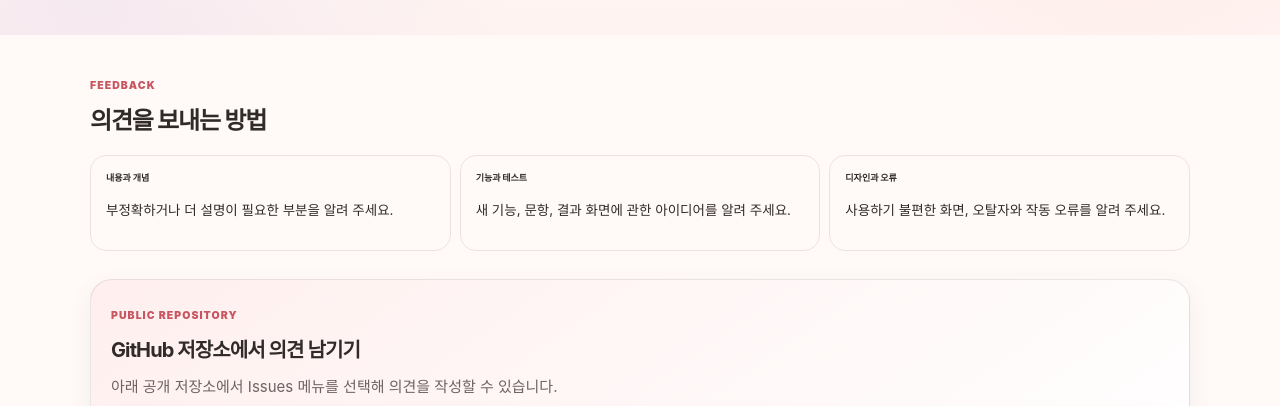
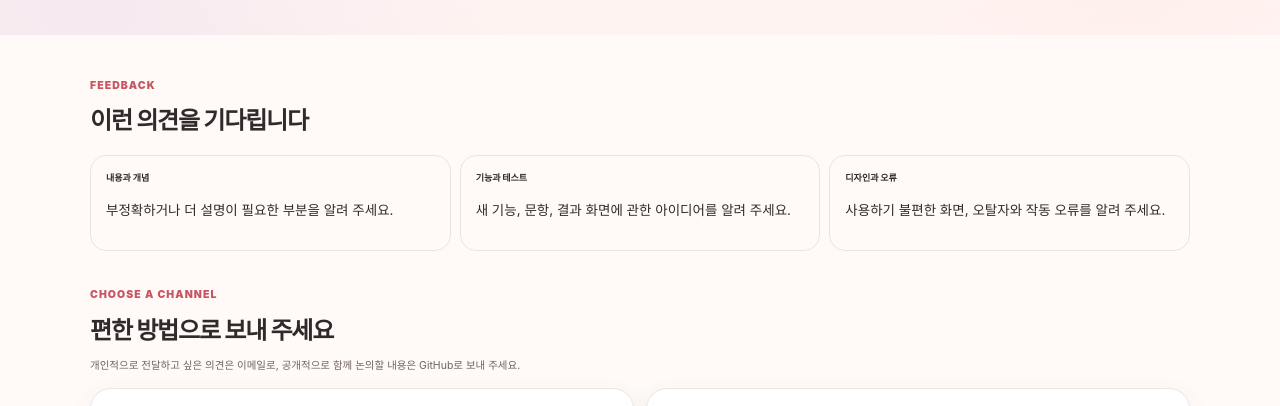
Before and after one commit to kyungminkim11/shape-of-heart, a plain HTML site: page feedback.html in a window 1280 px wide. Shown: the part 377-783 px from the top of the page. Drawn offline with Linux system fonts and the light colour scheme; no server answers.

Commit message:
feat: add email feedback channel

```diff
--- a/feedback.html
+++ b/feedback.html
@@ -19,8 +19,8 @@
 <main id="main">
 <section class="content-hero"><span>OPEN PROJECT</span><h1>함께 다듬어 가는<br><em>열린 서비스</em></h1><p>마음의 모양은 완성된 정답을 선언하지 않습니다. 내용 수정, 새로운 아이디어, 테스트와 화면 개선에 관한 의견을 기다립니다.</p></section>
 <div class="content-wrap">
-<section class="section-block"><div class="section-block-head"><span>FEEDBACK</span><h2>의견을 보내는 방법</h2></div><div class="profile-list-grid"><article class="profile-list-card"><h3>내용과 개념</h3><p>부정확하거나 더 설명이 필요한 부분을 알려 주세요.</p></article><article class="profile-list-card"><h3>기능과 테스트</h3><p>새 기능, 문항, 결과 화면에 관한 아이디어를 알려 주세요.</p></article><article class="profile-list-card"><h3>디자인과 오류</h3><p>사용하기 불편한 화면, 오탈자와 작동 오류를 알려 주세요.</p></article></div></section>
-<section class="section-block"><article class="dashboard-feature"><small>PUBLIC REPOSITORY</small><h3>GitHub 저장소에서 의견 남기기</h3><p>아래 공개 저장소에서 Issues 메뉴를 선택해 의견을 작성할 수 있습니다.</p><a class="button button-primary" href="https://github.com/kyungminkim11/shape-of-heart" target="_blank" rel="noopener noreferrer">프로젝트 저장소 열기 ↗</a></article></section>
+<section class="section-block"><div class="section-block-head"><span>FEEDBACK</span><h2>이런 의견을 기다립니다</h2></div><div class="profile-list-grid"><article class="profile-list-card"><h3>내용과 개념</h3><p>부정확하거나 더 설명이 필요한 부분을 알려 주세요.</p></article><article class="profile-list-card"><h3>기능과 테스트</h3><p>새 기능, 문항, 결과 화면에 관한 아이디어를 알려 주세요.</p></article><article class="profile-list-card"><h3>디자인과 오류</h3><p>사용하기 불편한 화면, 오탈자와 작동 오류를 알려 주세요.</p></article></div></section>
+<section class="section-block" id="email-feedback-channel"><div class="section-block-head"><span>CHOOSE A CHANNEL</span><h2>편한 방법으로 보내 주세요</h2><p>개인적으로 전달하고 싶은 의견은 이메일로, 공개적으로 함께 논의할 내용은 GitHub로 보내 주세요.</p></div><div class="feedback-channel-grid"><article class="feedback-channel"><span class="feedback-channel-icon">✉</span><h3>이메일로 보내기</h3><p>메일 앱이 열리면 관련 페이지, 발견한 문제, 제안하는 방향을 적어 주세요.</p><a class="button button-primary" href="mailto:info&#64;lavalabs.co.kr?subject=%5B%EB%A7%88%EC%9D%8C%EC%9D%98%20%EB%AA%A8%EC%96%91%20%EC%9D%98%EA%B2%AC%5D">메일 앱 열기</a><p class="feedback-email-address">info&#64;lavalabs.co.kr</p></article><article class="feedback-channel"><span class="feedback-channel-icon">↗</span><h3>GitHub에서 남기기</h3><p>오류 제보와 기능 요청을 공개적으로 기록하고 개선 과정을 확인할 수 있습니다.</p><a class="button button-ghost" href="https://github.com/kyungminkim11/shape-of-heart/issues/new/choose" target="_blank" rel="noopener noreferrer">공개 의견 작성하기</a></article></div></section>
 <aside class="precision-note"><b>운영 원칙</b><p>제안은 연구 근거와 서비스 목적을 검토한 뒤 반영하며 변경 과정은 공개 저장소에 기록합니다.</p></aside>
 </div>
 </main>
```
Lines whose indentation alone changed are shown as unchanged.
